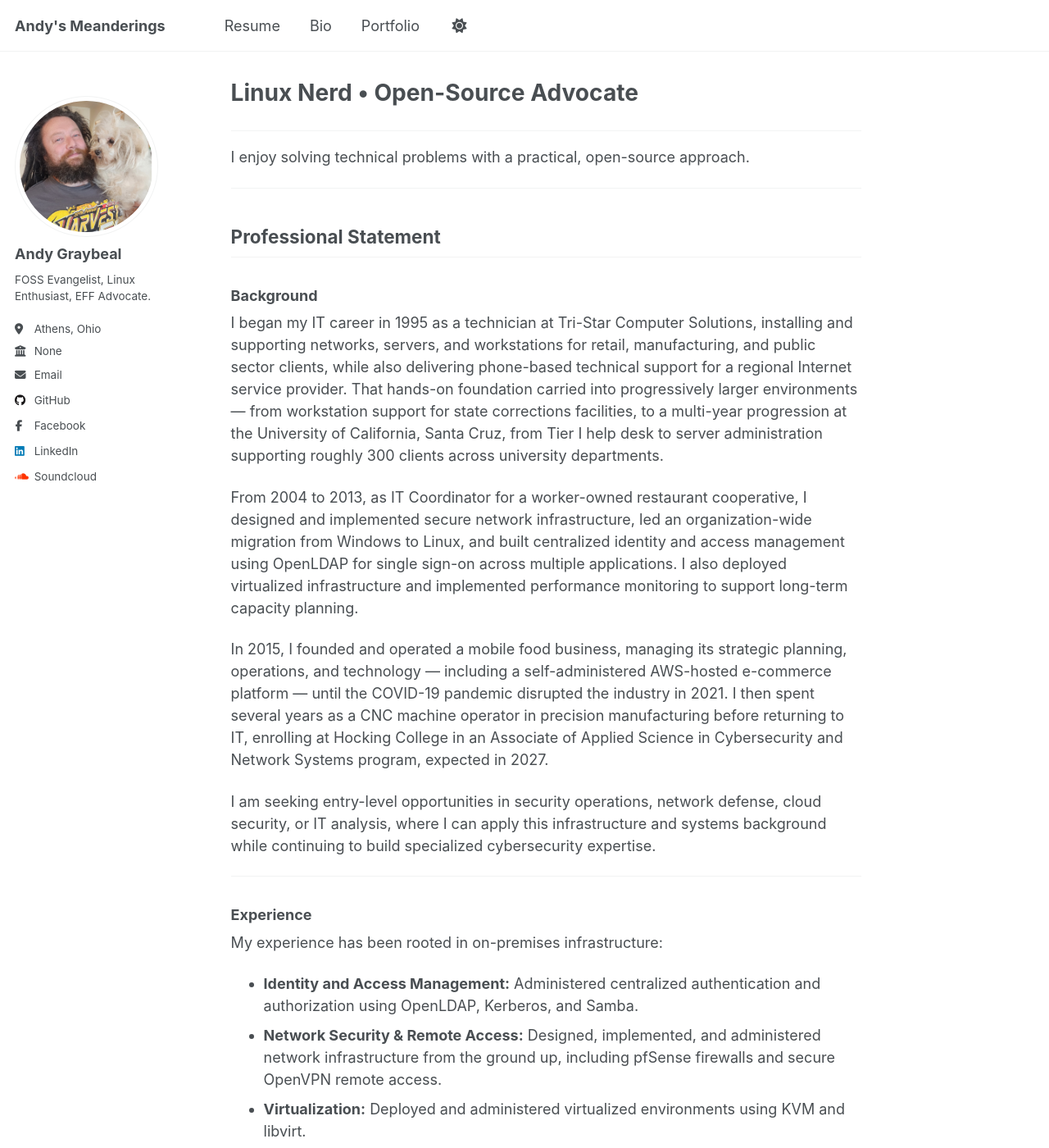
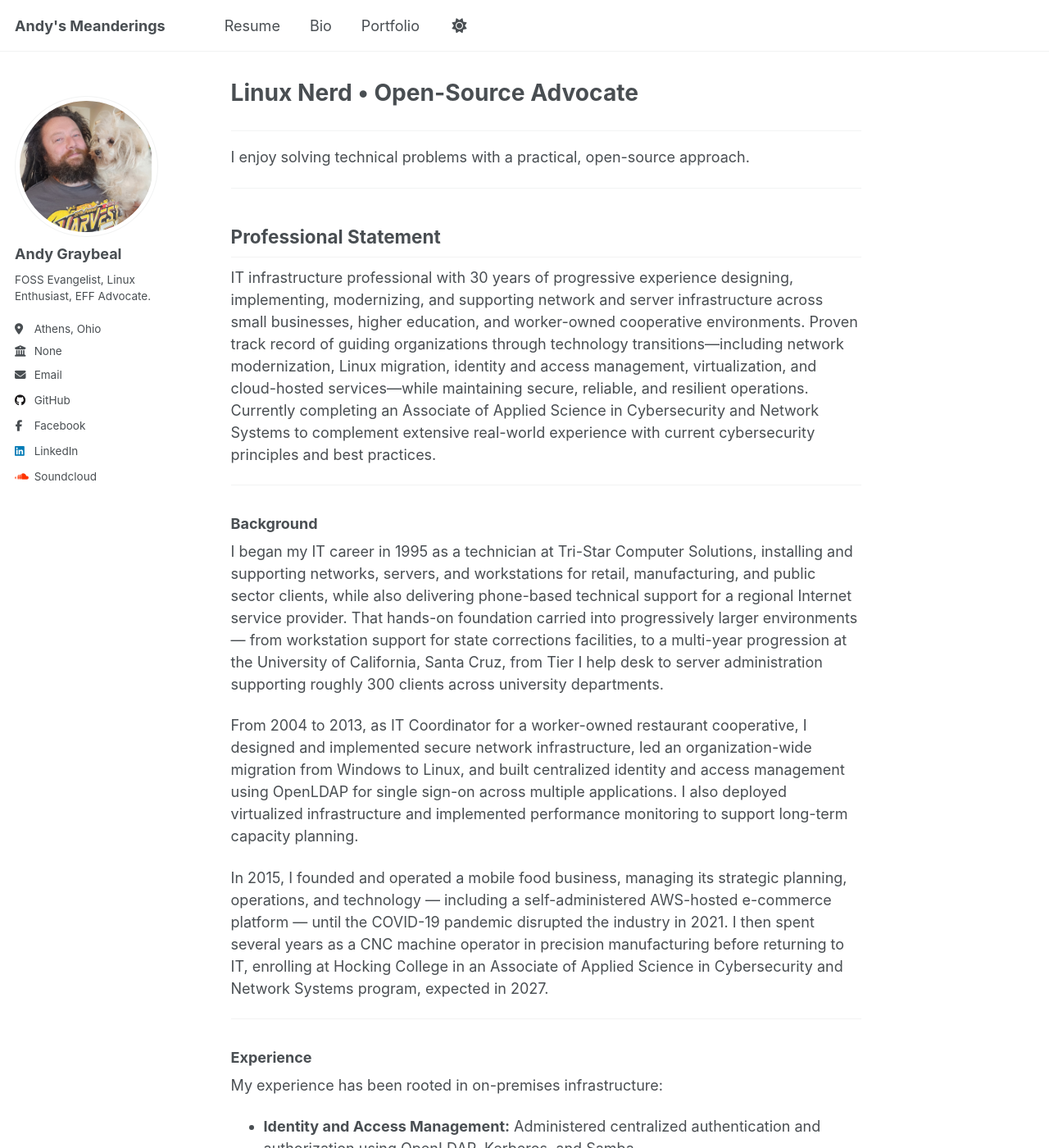
Before and after one commit to andy-graybeal/andy-graybeal.github.io, a Jekyll site: the page built from _pages/about.md, in a window 1280 px wide and 1400 px high. Shown: the whole window at 82% size. Built offline with Jekyll 4.4.1, drawn with Linux system fonts in a browser that asks for light colours; a script that is not in the unit is left out.

Commit message:
Update about.md

```diff
--- a/_pages/about.md
+++ b/_pages/about.md
@@ -61,8 +61,9 @@ I enjoy solving technical problems with a practical, open-source approach.
 
 ---
 ## Professional Statement
+IT infrastructure professional with 30 years of progressive experience designing, implementing, modernizing, and supporting network and server infrastructure across small businesses, higher education, and worker-owned cooperative environments. Proven track record of guiding organizations through technology transitions—including network modernization, Linux migration, identity and access management, virtualization, and cloud-hosted services—while maintaining secure, reliable, and resilient operations. Currently completing an Associate of Applied Science in Cybersecurity and Network Systems to complement extensive real-world experience with current cybersecurity principles and best practices.
 
-
+---
 ### Background
 
 I began my IT career in 1995 as a technician at Tri-Star Computer Solutions, installing and supporting networks, servers, and workstations for retail, manufacturing, and public sector clients, while also delivering phone-based technical support for a regional Internet service provider. That hands-on foundation carried into progressively larger environments — from workstation support for state corrections facilities, to a multi-year progression at the University of California, Santa Cruz, from Tier I help desk to server administration supporting roughly 300 clients across university departments.
@@ -70,8 +71,6 @@ I began my IT career in 1995 as a technician at Tri-Star Computer Solutions, ins
 From 2004 to 2013, as IT Coordinator for a worker-owned restaurant cooperative, I designed and implemented secure network infrastructure, led an organization-wide migration from Windows to Linux, and built centralized identity and access management using OpenLDAP for single sign-on across multiple applications. I also deployed virtualized infrastructure and implemented performance monitoring to support long-term capacity planning.
 
 In 2015, I founded and operated a mobile food business, managing its strategic planning, operations, and technology — including a self-administered AWS-hosted e-commerce platform — until the COVID-19 pandemic disrupted the industry in 2021. I then spent several years as a CNC machine operator in precision manufacturing before returning to IT, enrolling at Hocking College in an Associate of Applied Science in Cybersecurity and Network Systems program, expected in 2027.
-
-I am seeking entry-level opportunities in security operations, network defense, cloud security, or IT analysis, where I can apply this infrastructure and systems background while continuing to build specialized cybersecurity expertise.
 
 ---
 
@@ -108,4 +107,5 @@ I've written more about this experience in [Building Open-Source On-Premise Infr
 
 I'm seeking entry-level or internship opportunities in security operations, network defense, cloud security, or IT analysis — roles where I can build on this foundation while continuing to develop specialized cybersecurity skills.
 
+
 ---
```
